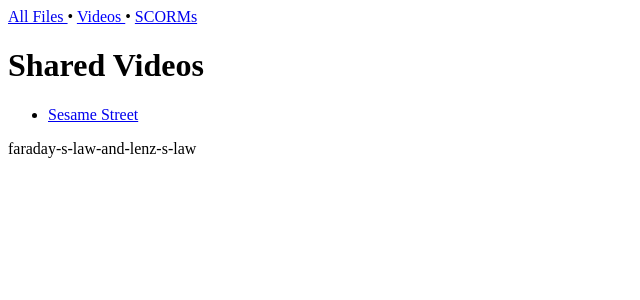
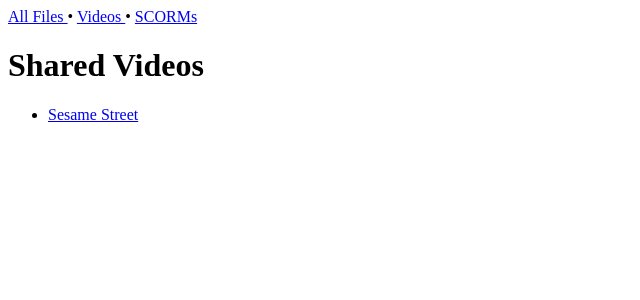
Before and after one commit to mark-zajac/shared-files, a Jekyll site: the page built from videos/index.html, in a window 1280 px wide. Shown: the top 300 px of the page, without its empty margins (0-640 px from the left). Built offline with Jekyll 4.4.1, drawn with Linux system fonts in a browser that asks for light colours.

```diff
--- a/_layouts/contents.html
+++ b/_layouts/contents.html
@@ -28,6 +28,5 @@
       </li>
       {% endfor %}
     </ul>
-    {{ "Faraday's Law and Lenz's Law" | slugify }}
   </body>
 </html>
```
